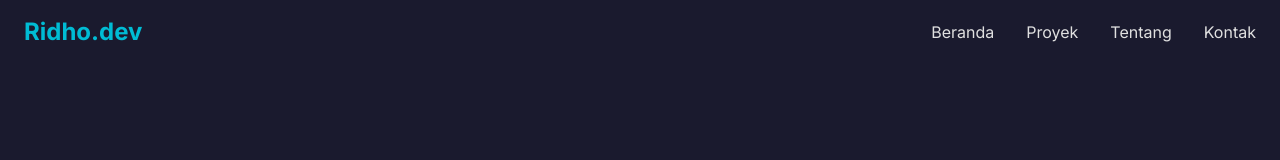
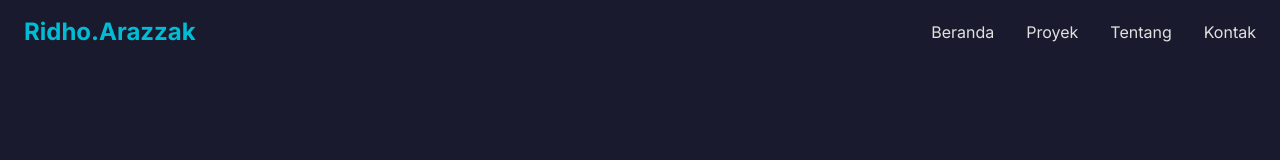
Before and after one commit to ridhoarazzak/Portofolio, a Next.js app: page / in a window 1280 px wide. Shown: the top 160 px of the page. Built offline with nearby package versions, Linux system fonts and the light colour scheme.

Commit message:
Update Navbar.js
Updated

```diff
--- a/components/Navbar.js
+++ b/components/Navbar.js
@@ -43,7 +43,7 @@ export default function Navbar() {
       <div className="container mx-auto px-6 flex justify-between items-center">
         {/* Logo/Nama Portofolio */}
         <Link href="/" className="text-2xl font-bold text-primary hover:text-primary-dark transition-colors">
-          Ridho.dev
+          Ridho.Arazzak
         </Link>
 
         {/* Menu Desktop */}
```
